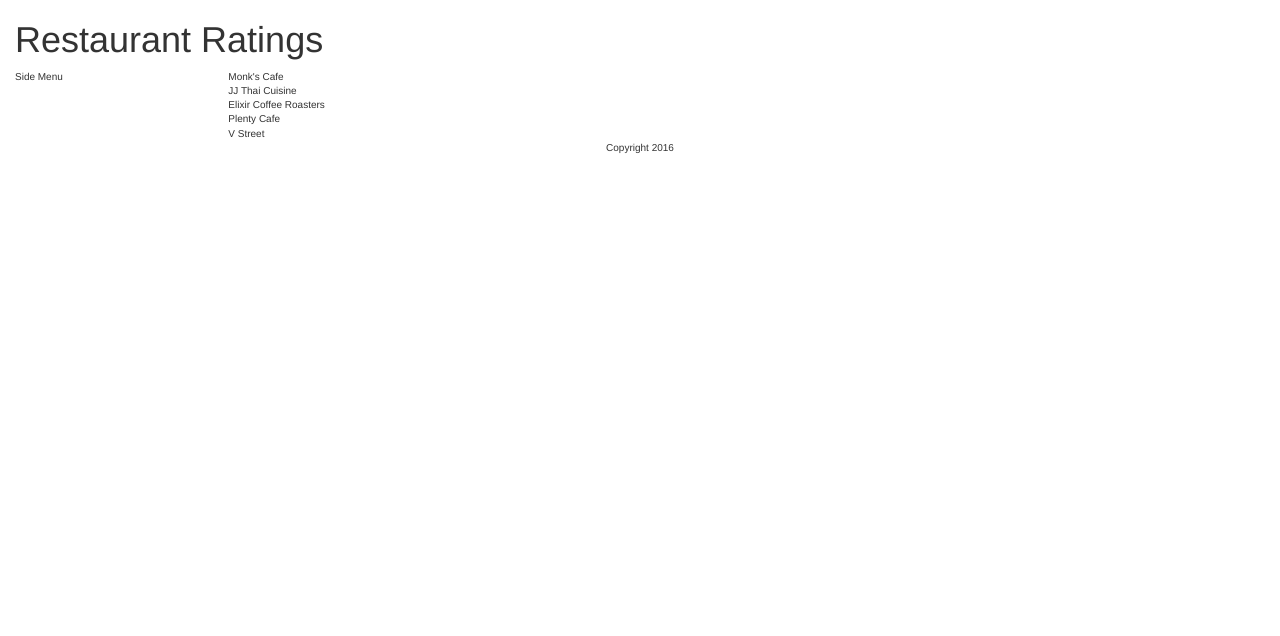
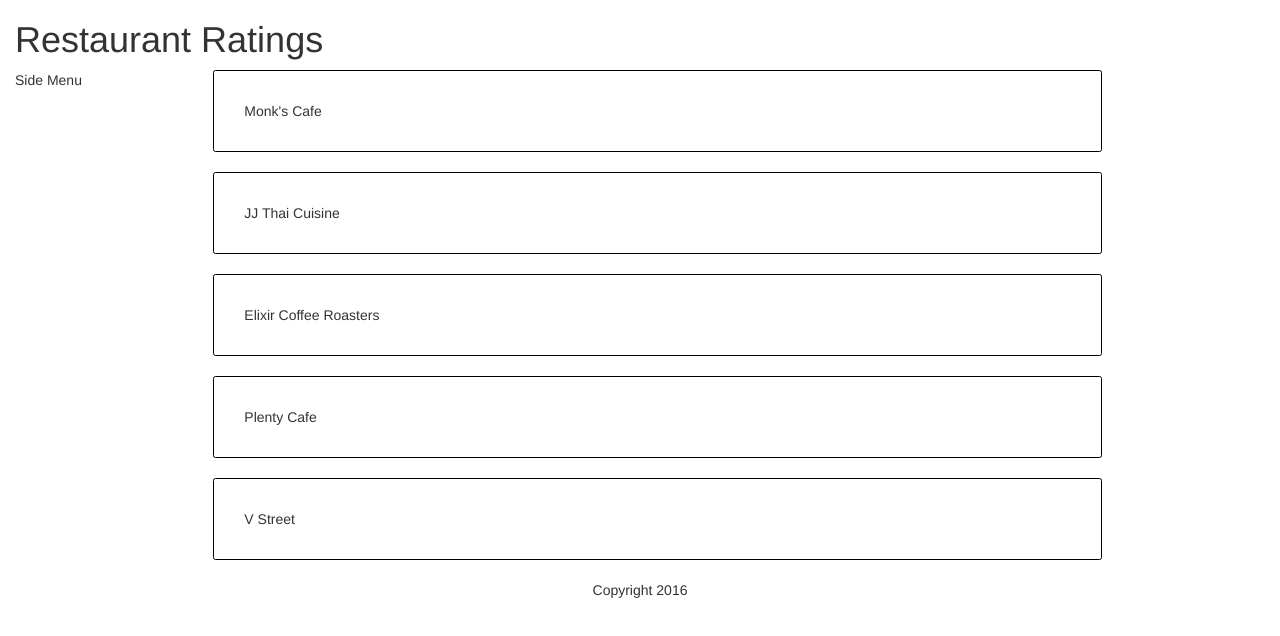
Before and after one commit to natashahakun/restaurant-ratings, a website: page index.html at #!/dashboard in a window 1280 px wide. Drawn offline with Linux system fonts and the light colour scheme.

Commit message:
Add card component styles and update dashboard to include card and columns.

```diff
--- a/sass/base/_site.scss
+++ b/sass/base/_site.scss
@@ -1,6 +1,6 @@
 body {
     font-family: Helvetica, Arial, sans-serif;
-    font-size: 1rem;
+    // font-size: 1rem;
 
     /*sticky footer*/
     display: -webkit-flex;
--- /dev/null
+++ b/sass/components/_card.scss
@@ -0,0 +1,6 @@
+.card {
+	padding: 3rem;
+	border: 1px solid black;
+	border-radius: .25rem;
+	margin-bottom: 2rem;
+}
--- a/sass/components/_module.scss
+++ b/sass/components/_module.scss
@@ -0,0 +1 @@
+@import "card"
--- a/views/dashboard.html
+++ b/views/dashboard.html
@@ -1,5 +1,5 @@
 <div ng-controller="DashboardController" class="row">
-	<div ng-repeat="restaurant in restaurants" ng-click="showRestaurantInfo(restaurant)" class="col-xs-12 pointer">
+	<div ng-repeat="restaurant in restaurants" ng-click="showRestaurantInfo(restaurant)" class="col-xs-12 col-md-10 pointer card">
 	  	<div class="text-capitalize">{{ restaurant.name }}</div>
 	  	<div>{{ restaurant.type }}</div>
 
```
Also changed, not shown: css/style.css.
